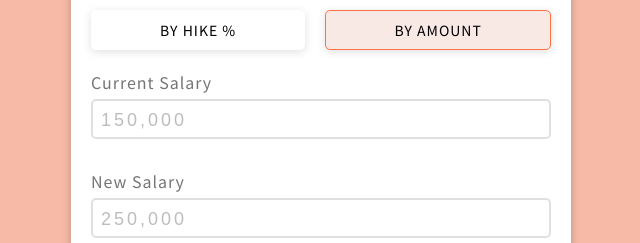
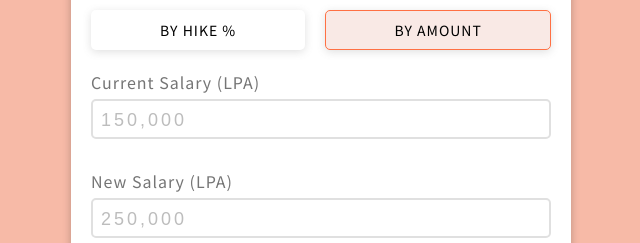
Before and after one commit to Pratitb/salary-calculator, a plain HTML site: page index.html in a window 1280 px wide. Both pictures are taken after a click on the element "BY AMOUNT". Shown: the part 154-397 px from the top of the page, 319-959 px from the left. Drawn offline with nearby package versions, Linux system fonts and the light colour scheme.

Commit message:
changes: copy, comments

```diff
--- a/index.html
+++ b/index.html
@@ -78,14 +78,12 @@
 						<p class="ha_tab by_hike_tab tab_active">by hike %</p>
 						<p class="ha_tab by_amt_tab">by amount</p>
 					</div>
-					<!-- common input output -->
 					<div class="input_output_wrap">
-						<!-- hike inputs -->
 						<div class="hike_inp_out">
-							<!-- current sal -->
+							<!-- by hike -->
 							<div class="form_input_wrap">
 								<label for="current_salary" class="form_label"
-									>current salary</label
+									>current salary (LPA)</label
 								>
 								<input
 									type="number"
@@ -97,10 +95,8 @@
 									>Please enter your current salary</small
 								> -->
 							</div>
-							<!-- increment percent input -->
 							<div class="form_input_wrap hike_input_wrap">
 								<label for="" class="form_label">hike %</label>
-								<!-- pre defined increment percent -->
 								<div class="pre_defined_incr_perc">
 									<p class="pre_d_percent" data-number="5">5%</p>
 									<p class="pre_d_percent" data-number="10">10%</p>
@@ -124,10 +120,10 @@
 									>Please enter a hike value</small
 								> -->
 							</div>
-							<!-- new salary input -->
+							<!-- by amount -->
 							<div class="form_input_wrap new_salary_input_wrap">
 								<label for="new_salary_inp" class="form_label"
-									>new salary</label
+									>new salary (LPA)</label
 								>
 								<input
 									type="number"
@@ -140,7 +136,6 @@
 							<div class="calculate_btn">calculate</div>
 							<!-- salary output -->
 							<div class="salary_output_wrap">
-								<!-- increment amount -->
 								<div class="salary_output by_hike">
 									<p class="salary_output_label">increment amt</p>
 									<p class="salary_figure" id="increment_amt">-- --</p>
```
